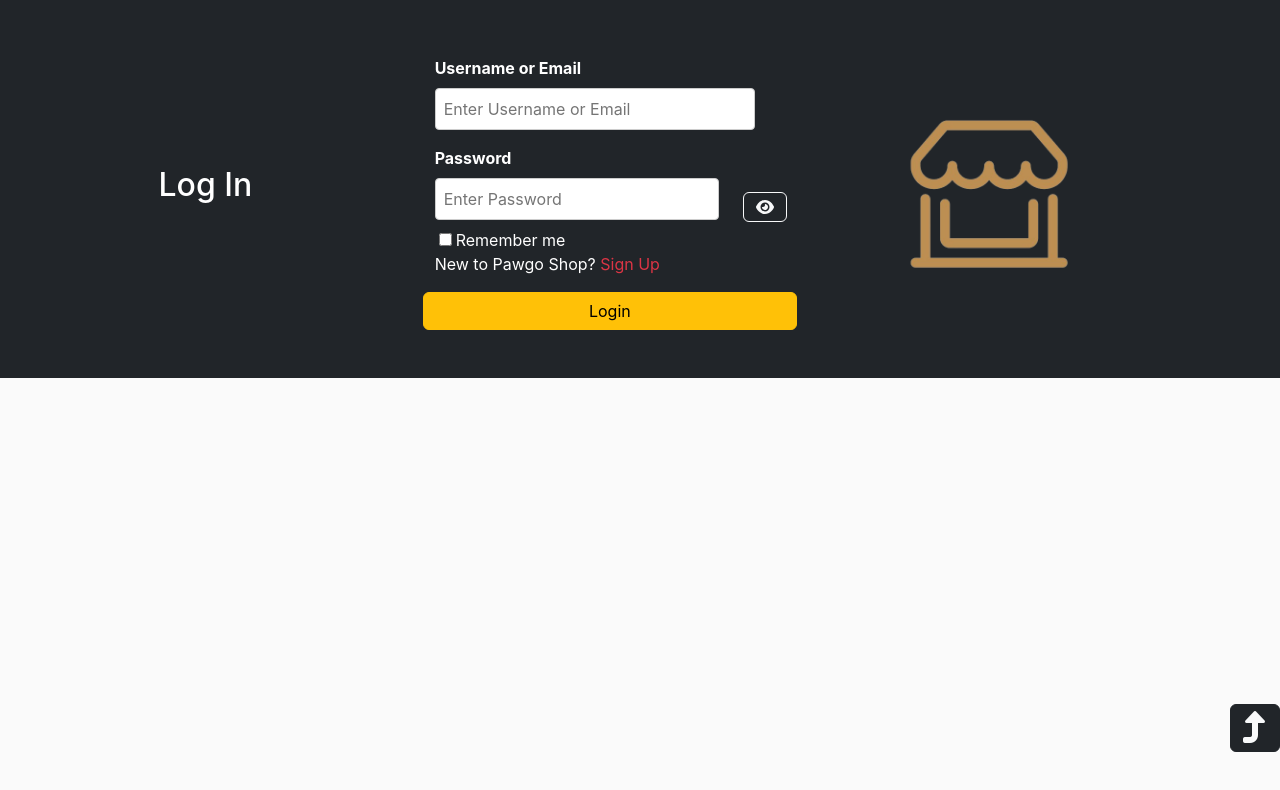
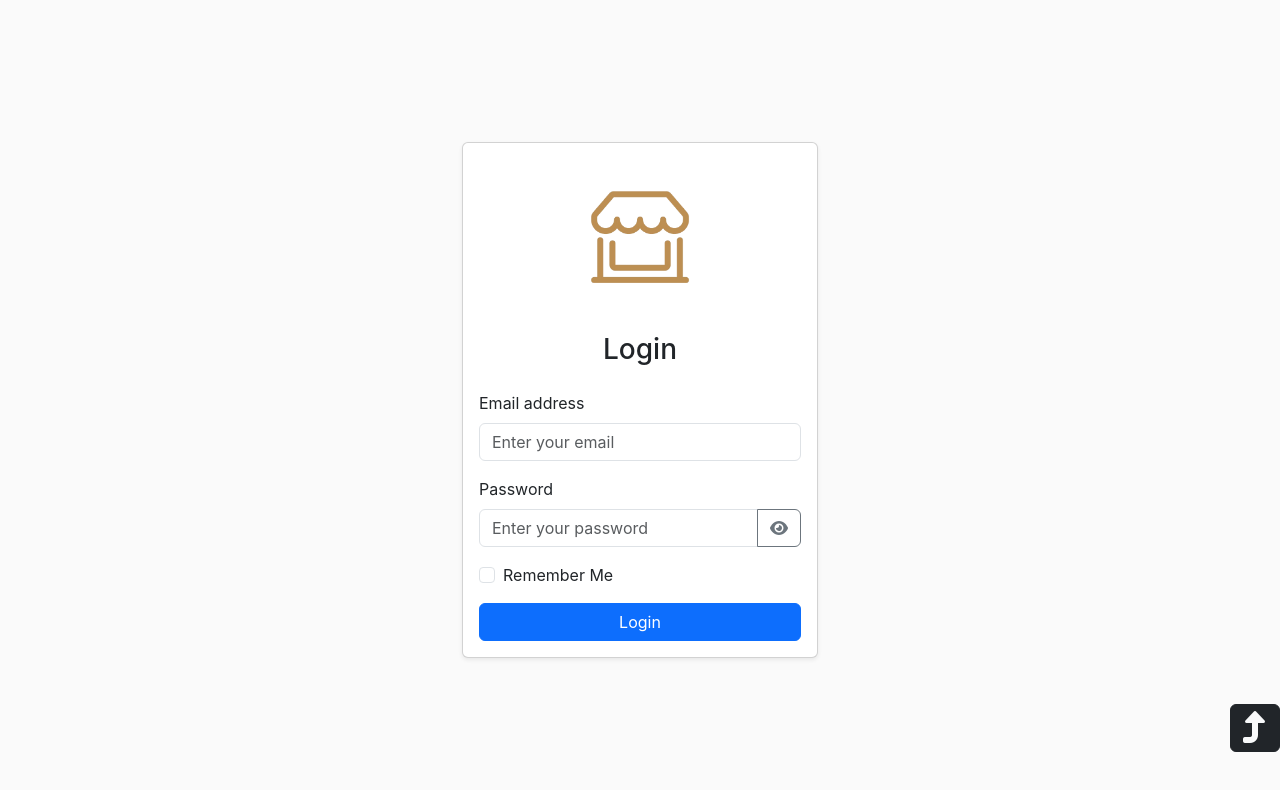
Before and after one commit to JohnJayvee/ken-jayvee, a React (Vite) app: page /login in a window 1280 px wide. Shown: the top 790 px of the page. Built offline with nearby package versions, Linux system fonts and the light colour scheme.

Commit message:
redefine login

```diff
--- a/src/pages/Login.jsx
+++ b/src/pages/Login.jsx
@@ -1,71 +1,64 @@
-import Button from "../components/UI/Button";
-import Input from "../components/UI/InputBlock";
-import { Link } from "react-router-dom";
+import React, { useState } from 'react';
+import axios from 'axios';
+import { useNavigate } from 'react-router-dom';
 import logoSVG from "./logo-transparent.png";
-import { useState, useEffect } from "react";
-import axios from "axios";
-import { faEye, faEyeSlash } from "@fortawesome/free-solid-svg-icons";
-import { FontAwesomeIcon } from "@fortawesome/react-fontawesome";
-import { useNavigate } from "react-router-dom";
+import { FontAwesomeIcon } from '@fortawesome/react-fontawesome';
+import { faEye, faEyeSlash } from '@fortawesome/free-solid-svg-icons';
 
-export default function LoginPage() {
+const LoginForm = () => {
   const navigate = useNavigate();
   const [formData, setFormData] = useState({
-    login: "",
-    password: "",
+    email: '',
+    password: '',
     rememberMe: false,
-    showPassword: false,
   });
-  const [loginError, setLoginError] = useState("");
-  const [passwordError, setPasswordError] = useState("");
-  const [generalError, setGeneralError] = useState("");
-  const [isLoggedIn, setIsLoggedIn] = useState(false); // State to track login status
+  const [passwordVisible, setPasswordVisible] = useState(false);
+  const [loginError, setLoginError] = useState('');
+  const [passwordError, setPasswordError] = useState('');
+  const [generalError, setGeneralError] = useState('');
 
-  useEffect(() => {
-    const token =
-      localStorage.getItem("token") || sessionStorage.getItem("token");
-    if (token) {
-      setIsLoggedIn(true);
-      navigate("/home", { replace: true }); // Redirect to dashboard if token exists
-    }
-  }, [navigate]);
+  const togglePasswordVisibility = () => {
+    setPasswordVisible(!passwordVisible);
+  };
+
+  const handleRememberMeChange = () => {
+    setFormData({ ...formData, rememberMe: !formData.rememberMe });
+  };
+
+  const handleInputChange = (e) => {
+    const { name, value } = e.target;
+    setFormData({ ...formData, [name]: value });
+  };
 
   const handleSubmit = async (e) => {
     e.preventDefault();
-    setLoginError("");
-    setPasswordError("");
-    setGeneralError("");
+    setLoginError('');
+    setPasswordError('');
+    setGeneralError('');
 
     try {
       const response = await axios.post(
-        "http://white-emu-581912.hostingersite.com/api/login",
-        formData,
+        'http://white-emu-581912.hostingersite.com/api/login',
+        {
+          login: formData.email,
+          password: formData.password,
+        },
         {
           headers: {
-            "Content-Type": "application/json",
-            Authorization: `Bearer ${
-              localStorage.getItem("token") || sessionStorage.getItem("token")
-            }`,
+            'Content-Type': 'application/json',
           },
         }
       );
 
-      console.log("Login successful", response);
-
       if (response.data.token) {
-        // Store token based on rememberMe flag
         if (formData.rememberMe) {
-          localStorage.setItem("token", response.data.token);
+          localStorage.setItem('token', response.data.token);
         } else {
-          sessionStorage.setItem("token", response.data.token);
+          sessionStorage.setItem('token', response.data.token);
         }
-        setIsLoggedIn(true); // Update login status
-        navigate("/home", { replace: true }); // Redirect to home page
+        navigate('/home'); // Redirect to the home page after login
       }
     } catch (error) {
-      console.error("Login error", error);
-      console.log(error.response);
-
       if (error.response) {
         const errors = error.response.data.errors;
         if (errors) {
@@ -78,131 +71,82 @@
         } else {
           setGeneralError(
             error.response.data.message ||
-              "Something went wrong. Please try again."
+            'Something went wrong. Please try again.'
           );
         }
       } else {
-        setGeneralError("Network error. Please try again later.");
+        setGeneralError('Network error. Please try again later.');
       }
     }
   };
 
-  //! Redirect to home if already logged in
-  if (isLoggedIn) {
-    return null; // Or any loading indicator while redirecting
-  }
-
   return (
-    <>
-      <div className="row bg-dark text-white py-5">
-        <div className="col-md-4 d-flex align-items-md-center justify-content-md-center justify-content-sm-center">
-          <p className="h2 ">Log In</p>
-        </div>
-        <div className="col-md-4">
-          <div className="">
-            {generalError && (
-              <p className="text-danger bs-danger">{generalError}</p>
-            )}
-          </div>
-          <div className="d-flex justify-content-end">
-            <form className="row" onSubmit={handleSubmit}>
-              <div className="col-md">
-                <Input
-                  id="email"
-                  name="login"
-                  autoComplete="email"
-                  value={formData.login}
-                  onChange={(e) =>
-                    setFormData({ ...formData, login: e.target.value })
-                  }
-                  label="Username or Email"
-                />
-                {loginError && <p className=" text-sm ">{loginError}</p>}
+    <div className="container">
+      <div className="row justify-content-center align-items-center min-vh-100">
+        <div className="col-12 col-md-6 col-lg-4">
+          <div className="card shadow-sm">
+            <div className="card-body">
+              <div className="text-center mb-4">
+                <img src={logoSVG} alt="Logo" style={{ maxWidth: '150px' }} />
               </div>
-
-              <div className="row">
-                <div className="col-md-9">
-                  <Input
-                    id="password"
-                    name="password"
-                    type={formData.showPassword ? "text" : "password"}
-                    autoComplete="current-password"
-                    value={formData.password}
-                    onChange={(e) =>
-                      setFormData({ ...formData, password: e.target.value })
-                    }
-                    label="Password"
+              <h3 className="text-center mb-4">Login</h3>
+              {generalError && <div className="text-center text-danger mb-3">{generalError}</div>}
+              <form onSubmit={handleSubmit}>
+                <div className="mb-3">
+                  <label htmlFor="email" className="form-label">Email address</label>
+                  <input
+                    type="text"
+                    className="form-control"
+                    id="email"
+                    name="email"
+                    value={formData.email}
+                    onChange={handleInputChange}
+                    placeholder="Enter your email"
+                    required
                   />
+                  {loginError && <div className="text-danger">{loginError}</div>}
                 </div>
-
-                <div className="col-md-auto d-flex align-items-md-center pt-5">
-                  <span
-                    onClick={() =>
-                      setFormData({
-                        ...formData,
-                        showPassword: !formData.showPassword,
-                      })
-                    }
-                  >
-                    {formData.showPassword ? (
-                      <FontAwesomeIcon
-                        icon={faEyeSlash}
-                        className="btn btn-outline-light fa-l"
-                      />
-                    ) : (
-                      <FontAwesomeIcon
-                        icon={faEye}
-                        className="btn btn-outline-light fa-l"
-                      />
-                    )}
-                  </span>
+                <div className="mb-3">
+                  <label htmlFor="password" className="form-label">Password</label>
+                  <div className="input-group">
+                    <input
+                      type={passwordVisible ? "text" : "password"}
+                      className="form-control"
+                      id="password"
+                      name="password"
+                      value={formData.password}
+                      onChange={handleInputChange}
+                      placeholder="Enter your password"
+                      required
+                    />
+                    <button
+                      type="button"
+                      className="btn btn-outline-secondary"
+                      onClick={togglePasswordVisibility}
+                    >
+                      <FontAwesomeIcon icon={passwordVisible ? faEyeSlash : faEye} />
+                    </button>
+                  </div>
+                  {passwordError && <div className="text-danger">{passwordError}</div>}
                 </div>
-              </div>
-
-              <div className="row justify-content-md-start">
-                {passwordError && (
-                  <p className="text-danger">{passwordError}</p>
-                )}
-
-                <div className="col-md-auto">
+                <div className="mb-3 form-check">
                   <input
-                    id="remember-me"
-                    name="rememberMe"
                     type="checkbox"
+                    className="form-check-input"
+                    id="rememberMe"
                     checked={formData.rememberMe}
-                    onChange={(e) =>
-                      setFormData({ ...formData, rememberMe: e.target.checked })
-                    }
-                    className="m-1"
+                    onChange={handleRememberMeChange}
                   />
-                  <label htmlFor="remember-me"> Remember me</label>
+                  <label className="form-check-label" htmlFor="rememberMe">Remember Me</label>
                 </div>
-              </div>
-              <div className="text-sm">
-                <p className="">
-                  New to Pawgo Shop?{" "}
-                  <Link
-                    className="text-danger link-underline-dark"
-                    to="/register"
-                  >
-                    Sign Up
-                  </Link>{" "}
-                </p>
-                {/* <a href='#' className=''>
-                    Forgot your password?
-                  </a> */}
-              </div>
-              <div className="row col-md-11  ">
-                <Button className="btn-warning">Login</Button>
-              </div>
-            </form>
+                <button type="submit" className="btn btn-primary w-100">Login</button>
+              </form>
+            </div>
           </div>
         </div>
-        <div className="col col-md-4 d-flex justify-content-md-start justify-content-sm-center align-items-md-center">
-          <img src={logoSVG} style={{ height: "15rem" }} alt="logo" />
-          {/* <h2 className="d-flex align-items-center">PAWGO SHOP</h2> */}
-        </div>
       </div>
-    </>
+    </div>
   );
-}
+};
+
+export default LoginForm;
```
Also changed, not shown: src/pages/Login copy.jsx (added, +207 -0 lines).
